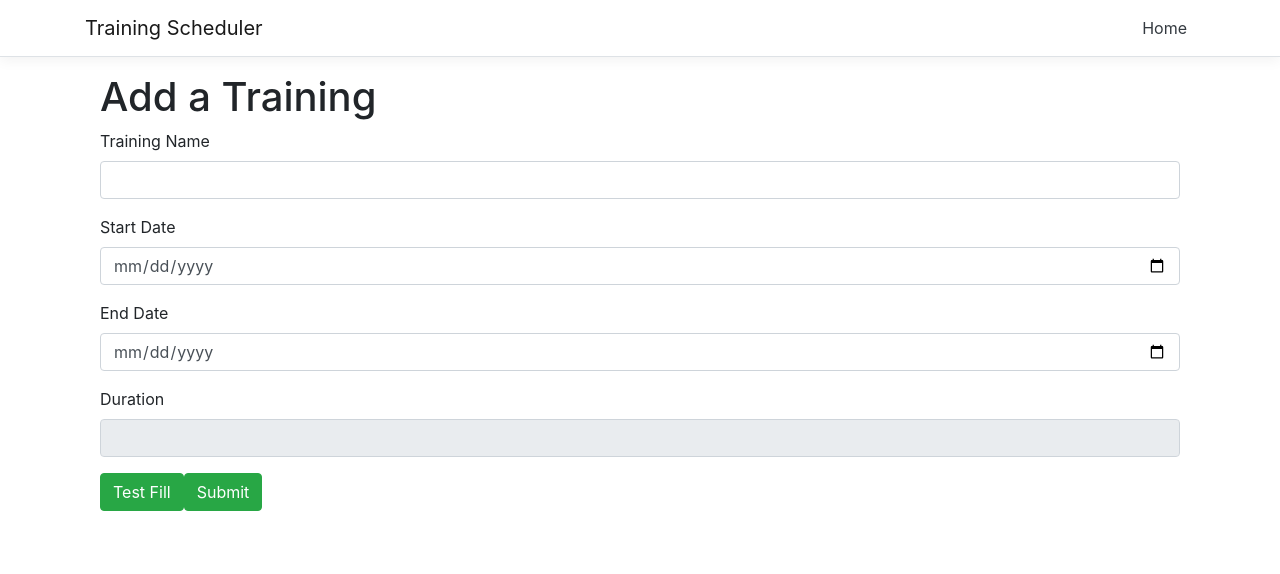
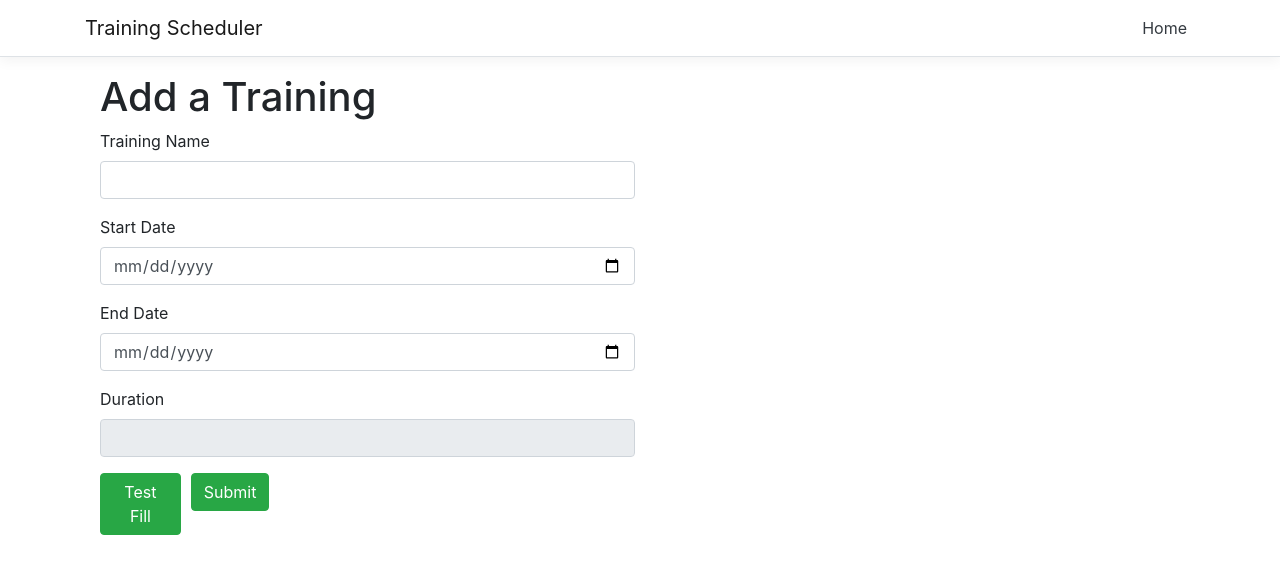
Before and after one commit to zawarq/TrainingNg, an Angular app in the folder TrainingNg/ClientApp/: page / in a window 1280 px wide. Shown: the top 574 px of the page. Built offline with nearby package versions, Linux system fonts and the light colour scheme.

Commit message:
Implemented auto-populate for testing

```diff
--- a/TrainingNg/ClientApp/src/app/app.module.ts
+++ b/TrainingNg/ClientApp/src/app/app.module.ts
@@ -7,6 +7,7 @@ import { RouterModule } from '@angular/router';
 import { AppComponent } from './app.component';
 import { NavMenuComponent } from './nav-menu/nav-menu.component';
 import { HomeComponent } from './home/home.component';
+import { ReactiveFormsModule } from '@angular/forms';
 
 @NgModule({
   declarations: [
@@ -18,6 +19,7 @@ import { HomeComponent } from './home/home.component';
     BrowserModule.withServerTransition({ appId: 'ng-cli-universal' }),
     HttpClientModule,
     FormsModule,
+    ReactiveFormsModule,
     RouterModule.forRoot([
       { path: '', component: HomeComponent, pathMatch: 'full' },
     ])
--- a/TrainingNg/ClientApp/src/app/home/home.component.html
+++ b/TrainingNg/ClientApp/src/app/home/home.component.html
@@ -1,29 +1,51 @@
 <div class="container">
   <h1>Add a Training</h1>
+
   <form #f="ngForm" (ngSubmit)="addTraining(f)">
+    <div class="form-row">
+      <div class="col">
+        <div [formGroup]="trainingFormGroup">
           <div class="form-group">
             <label for="name">Training Name</label>
-      <input type="text" ngModel class="form-control" name="name" required>
+            <input type="text" formControlName="name" class="form-control">
           </div>
 
           <div class="form-group">
             <label for="start">Start Date</label>
-      <input type="date" ngModel class="form-control" name="start" required>
+            <input type="date" formControlName="start" class="form-control" required>
           </div>
 
           <div class="form-group">
             <label for="end">End Date</label>
-      <input type="date" ngModel class="form-control" name="end" required>
+            <input type="date" formControlName="end" class="form-control" required>
           </div>
 
           <div class="form-group">
             <label for="duration">Duration</label>
-      <input type="text" ngModel class="form-control" readonly="readonly" name="duration" required>
+            <input type="text" formControlName="duration" class="form-control" readonly="readonly" required>
           </div>
 
-    <div class="form-group">
+          <div class="form-row">
+            <div class="col">
               <button type="button" class="btn btn-success" (click)="testFill()">Test Fill</button>
+            </div>
+            <div class="col">
               <button type="submit" class="btn btn-success">Submit</button>
+            </div>
+            <div class="col">
+            </div>
+            <div class="col">
+            </div>
+            <div class="col">
+            </div>
+            <div class="col">
+            </div>
+          </div>
+        </div>
+      </div>
+
+      <div class="col">
+      </div>
     </div>
   </form>
 </div>
--- a/TrainingNg/ClientApp/src/app/home/home.component.ts
+++ b/TrainingNg/ClientApp/src/app/home/home.component.ts
@@ -1,19 +1,30 @@
 import { Component, Inject } from '@angular/core';
 import { HttpClient } from '@angular/common/http';
-import { NgForm } from '@angular/forms';
+import { NgForm, FormBuilder } from '@angular/forms';
+import { FormGroup, FormControl } from '@angular/forms';
 
 @Component({
   selector: 'app-home',
   templateUrl: './home.component.html',
 })
 export class HomeComponent {
-  public training: Training;
-  public http: HttpClient;
-  public baseUrl: string;
+  private training: Training;
+  private http: HttpClient;
+  private baseUrl: string;
+  private trainingFormGroup: FormGroup;
+  private formBuilder: FormBuilder;
 
-  constructor(http: HttpClient, @Inject('BASE_URL') baseUrl: string) {
+  constructor(http: HttpClient, @Inject('BASE_URL') baseUrl: string, formBuilder: FormBuilder) {
     this.http = http;
     this.baseUrl = baseUrl;
+    this.formBuilder = formBuilder;
+
+    this.trainingFormGroup = new FormGroup({
+      name: new FormControl(),
+      start: new FormControl(),
+      end: new FormControl(),
+      duration: new FormControl()
+    });
   }
 
   addTraining(f: NgForm) {
@@ -26,8 +37,13 @@ export class HomeComponent {
     }, error => console.error(error));
   }
 
-  testFill(f: NgForm) {
-    this.training.name = 'Sample Training';
+  testFill() {
+    this.trainingFormGroup = this.formBuilder.group({
+      //validation sample: 'email': ['', Validators.compose([Validators.required])]
+      'name': ["Sample Training"],
+      'start': ["2019-10-01"],
+      'end': ["2019-10-15"]
+    });
   }
 }
 
```
Lines whose indentation alone changed are shown as unchanged.
